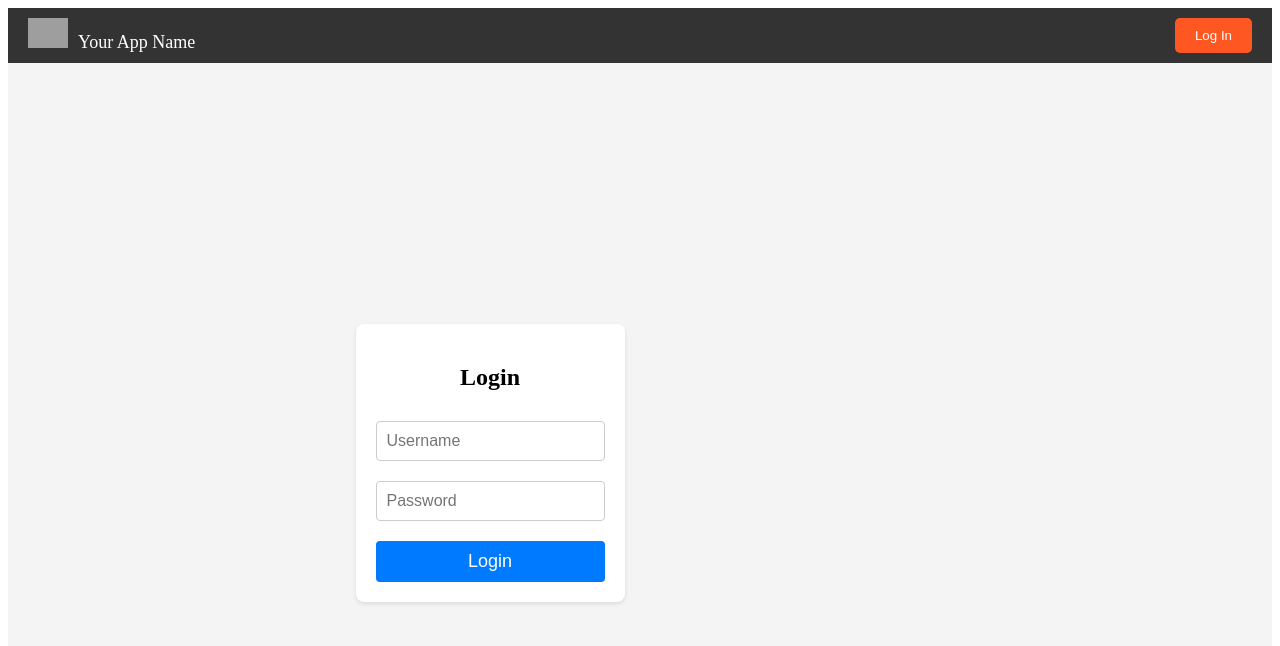
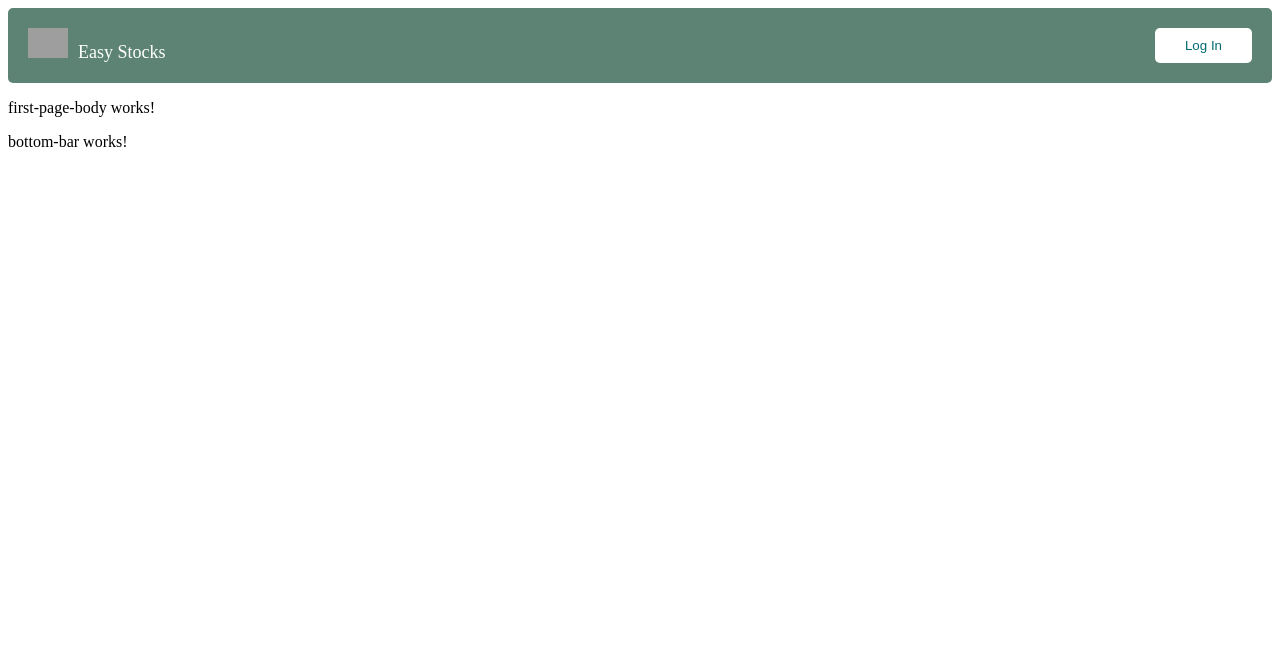
Before and after one commit to YMunasinghe/Stock-control-project-angular, an Angular app: page / in a window 1280 px wide. Shown: the top 646 px of the page. Built offline with nearby package versions, Linux system fonts and the light colour scheme; grey boxes are pictures that could not be loaded.

Commit message:
creating first page body & bottom bar

```diff
--- a/src/app/app.component.html
+++ b/src/app/app.component.html
@@ -1,2 +1,4 @@
 <app-top-bar></app-top-bar>
-<app-login></app-login>
+<!--<app-login></app-login>-->
+<app-first-page-body></app-first-page-body>
+<app-bottom-bar></app-bottom-bar>
--- a/src/app/app.module.ts
+++ b/src/app/app.module.ts
@@ -7,13 +7,17 @@ import { LoginComponent } from './components/login/login.component';
 import {FormsModule} from "@angular/forms";
 import { AppRoutingModule } from './app-routing.module';
 import { TopBarComponent } from './components/top-bar/top-bar.component';
+import { FirstPageBodyComponent } from './components/first-page-body/first-page-body.component';
+import { BottomBarComponent } from './components/bottom-bar/bottom-bar.component';
 
 @NgModule({
   declarations: [
     AppComponent,
     HeaderComponent,
     LoginComponent,
-    TopBarComponent
+    TopBarComponent,
+    FirstPageBodyComponent,
+    BottomBarComponent
   ],
   imports: [
     BrowserModule,
--- /dev/null
+++ b/src/app/components/bottom-bar/bottom-bar.component.html
@@ -0,0 +1 @@
+<p>bottom-bar works!</p>
--- /dev/null
+++ b/src/app/components/first-page-body/first-page-body.component.html
@@ -0,0 +1 @@
+<p>first-page-body works!</p>
--- a/src/app/components/top-bar/top-bar.component.css
+++ b/src/app/components/top-bar/top-bar.component.css
@@ -2,9 +2,10 @@
   display: flex;
   justify-content: space-between;
   align-items: center;
-  background-color: #333;
+  background-color: #5C8374;
   color: white;
-  padding: 10px 20px;
+  padding: 20px 20px;
+  border-radius: 5px
 }
 
 .logo {
@@ -18,13 +19,15 @@
 }
 
 .right button {
-  background-color: #ff5722;
-  color: white;
+  background-color: white;
+  color: #016A70;
   border: none;
-  padding: 10px 20px;
+  padding: 10px 30px;
   border-radius: 5px;
   cursor: pointer;
+
 }
+
 
 .right button:hover {
   background-color: #ff7539;
--- a/src/app/components/top-bar/top-bar.component.html
+++ b/src/app/components/top-bar/top-bar.component.html
@@ -2,7 +2,7 @@
   <div class="left">
     <!-- Logo and Name -->
     <img src="assets/logo.png" alt="Logo" class="logo">
-    <span class="app-name">Your App Name</span>
+    <span class="app-name">Easy Stocks</span>
   </div>
   <div class="right">
     <!-- Login Button -->
```
Also changed, not shown: src/app/components/bottom-bar/bottom-bar.component.ts (added, +10 -0 lines), src/app/components/first-page-body/first-page-body.component.ts (added, +10 -0 lines), src/app/components/bottom-bar/bottom-bar.component.css (added), src/app/components/first-page-body/first-page-body.component.css (added), 2 other files (tests, documents, lock files or other folders).
